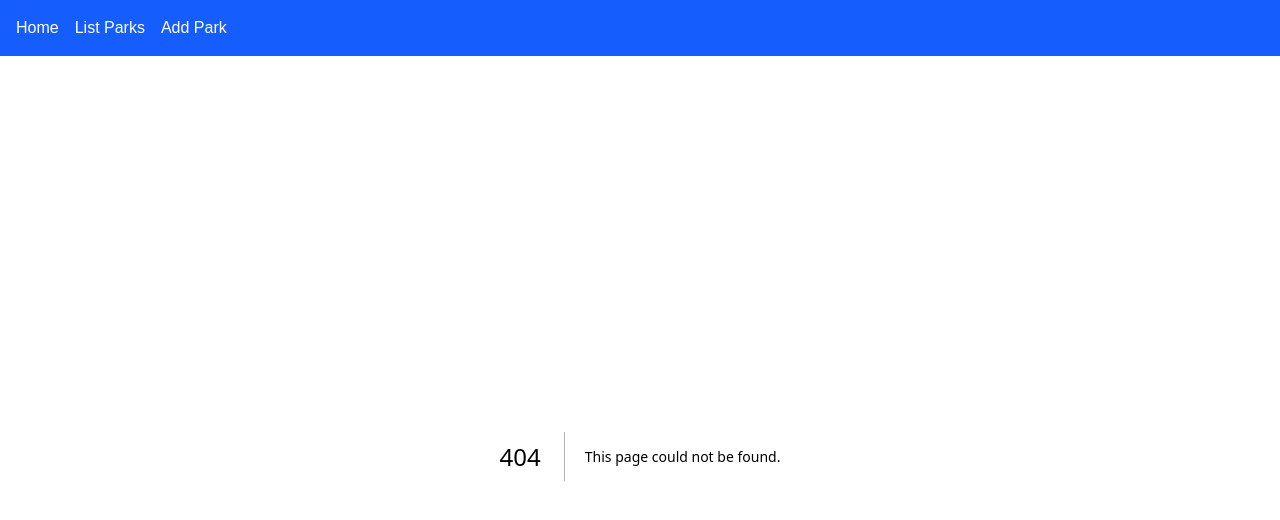
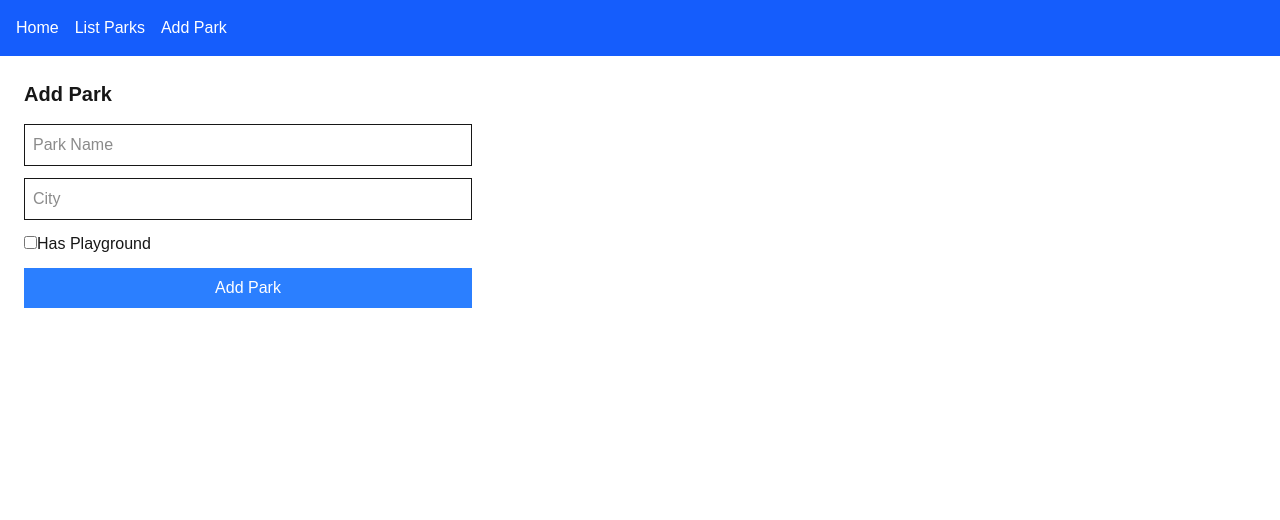
Before and after one commit to MehakdeepKaur12-creater/park-client, a Next.js app: page /add-park in a window 1280 px wide. Before the commit this address had no page. Shown: the top 520 px of the page. Built offline with nearby package versions, Linux system fonts and the light colour scheme.

Commit message:
added create park form page and connected POST API

```diff
--- /dev/null
+++ b/app/add-park/page.tsx
@@ -0,0 +1,63 @@
+"use client";
+import { useState, type FormEvent} from "react";
+
+export default function AddParkPage() {
+    const [name, setName] = useState("");
+    const [city, setCity] = useState("");
+    const [hasPlayground, setHasPlayground] = useState(false);
+
+    async function handleSubmit(e: FormEvent) {
+        e.preventDefault();
+
+        const res = await fetch("http://127.0.0.1:3001/api/parks", {
+            method: "POST",
+            headers: {
+                "Content-Type": "application/json"
+            },
+            body: JSON.stringify({ name, city, hasPlayground })
+        });
+        if (res.ok) {
+            alert("Park added");
+            setName("");
+            setCity("");
+            setHasPlayground(false);
+        } else {
+            alert("Error adding park");
+        }
+    }
+    return (
+        <div className="p-6">
+            <h1 className="text-xl font-bold mb-4">Add Park</h1>
+
+            <form onSubmit={handleSubmit} className="flex flex-col gap-3 max-w-md">
+                <input
+                type="text"
+                placeholder="Park Name"
+                value={name}
+                onChange={(e) => setName(e.target.value)}
+                className="border p-2"
+                required
+            />
+            <input
+            type="text"
+                placeholder="City"
+                value={city}
+                onChange={(e) => setCity(e.target.value)}
+                className="border p-2"
+                required
+            />
+            <label>
+                <input
+                type="checkbox"
+                checked={hasPlayground}
+                onChange={(e) => setHasPlayground(e.target.checked)}
+            />
+            Has Playground
+            </label>
+            <button type="submit" className="bg-blue-500 text-white p-2">
+                Add Park
+            </button>
+            </form>
+        </div>
+    );
+}
--- a/app/components/Navbar.tsx
+++ b/app/components/Navbar.tsx
@@ -5,7 +5,7 @@ export default function Navbar() {
         <nav className="bg-blue-600 text-white p-4 flex gap-4">
             <Link href="/">Home</Link>
             <Link href="/parks">List Parks</Link>
-            <Link href="/parks/add">Add Park</Link>
+            <Link href="/add-park">Add Park</Link>
         </nav>
     );
 }
```
